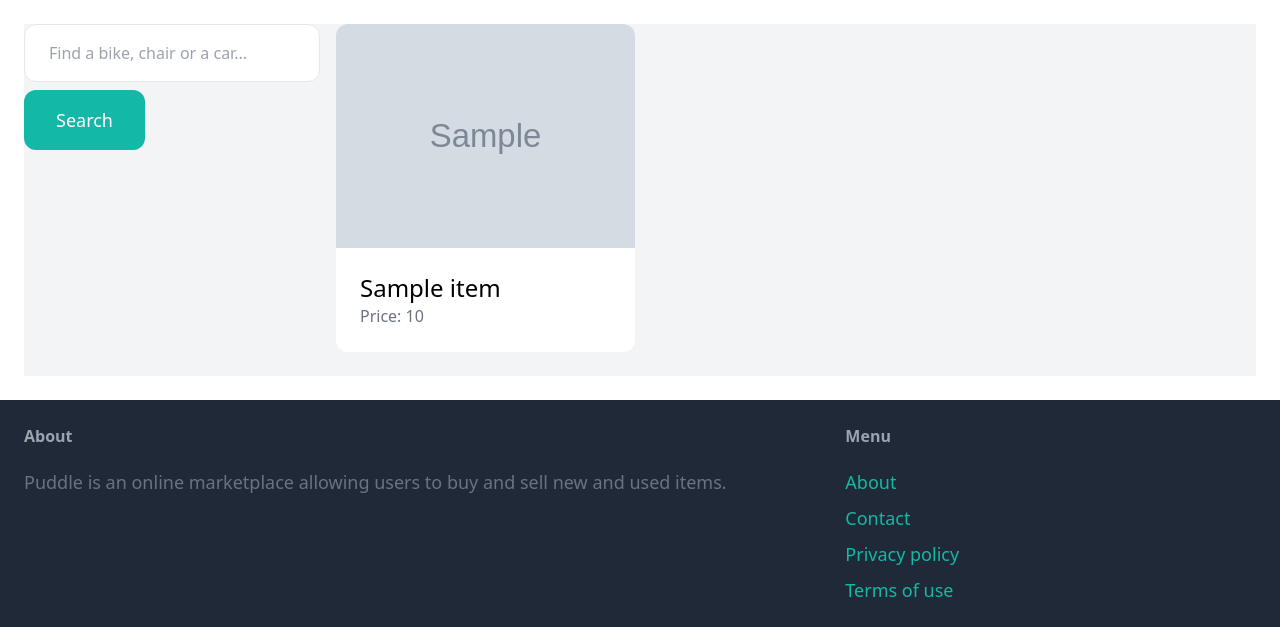
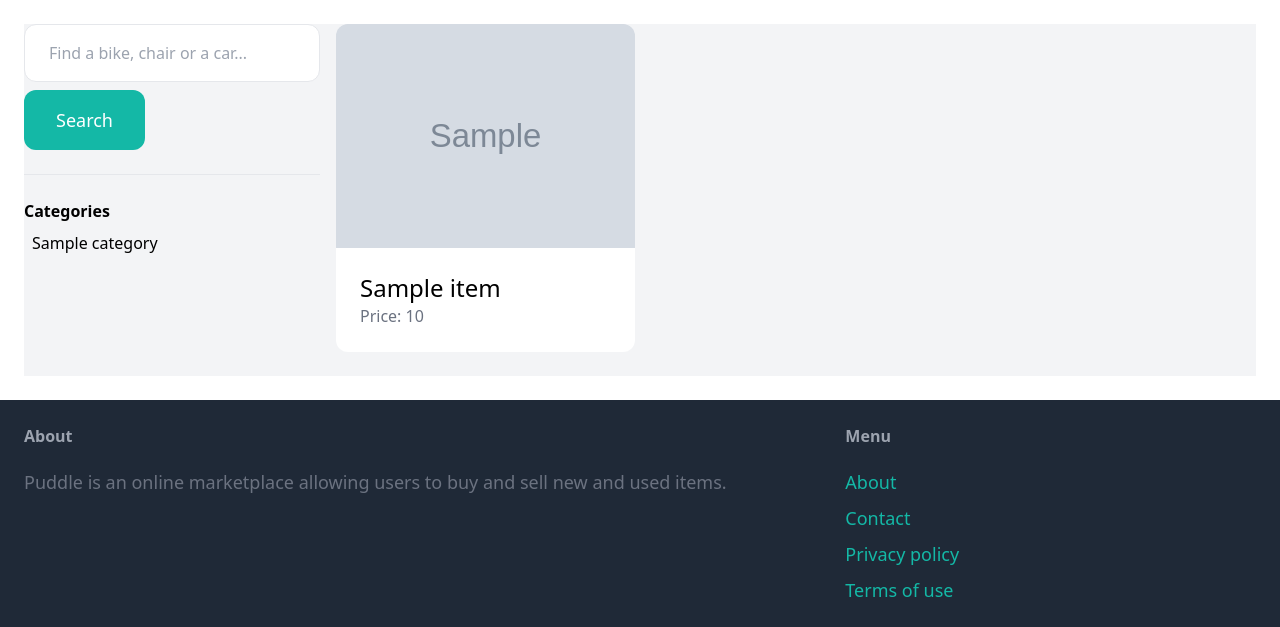
Before and after one commit to ebl138/puddle, a Django app: template puddle/item/templates/item/items.html in a window 1280 px wide. Shown: the part 77-704 px from the top of the page. Run offline with Django 5.2, Linux system fonts and the light colour scheme; the template is opened without the code that fills it: most values are stand-ins (such as "Sample title", 1, 10 or a date in 2020); grey boxes marked "Sample" are stand-in pictures; some libraries are stand-ins or nearby versions.

Commit message:
add background colour highlight for currently selected category

```diff
--- a/puddle/item/templates/item/items.html
+++ b/puddle/item/templates/item/items.html
@@ -10,6 +10,18 @@
 
                 <button class="mt-2 py-4 px-8 text-lg bg-teal-500 text-white rounded-xl">Search</button>
             </form>
+
+            <hr class="my-6 ">
+
+            <p class="font-semibold">Categories</p>
+
+            <ul>
+                {% for category in categories %}
+                    <li class="py-2 px-2 rounded-xl{% if category.id == category_id %} bg-gray-200{% endif %}">
+                        <a href="{% url 'item:items' %}?query={{ query }}&category={{ category.id }}">{{ category.name }}</a>
+                    </li>
+                {% endfor %}
+            </ul>
         </div>
 
         <div class="col-span-3">
```
Also changed, not shown: puddle/item/views.py (+7 -2 lines).
